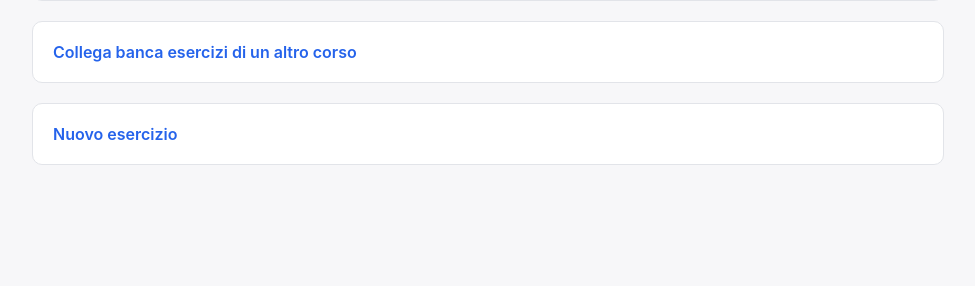
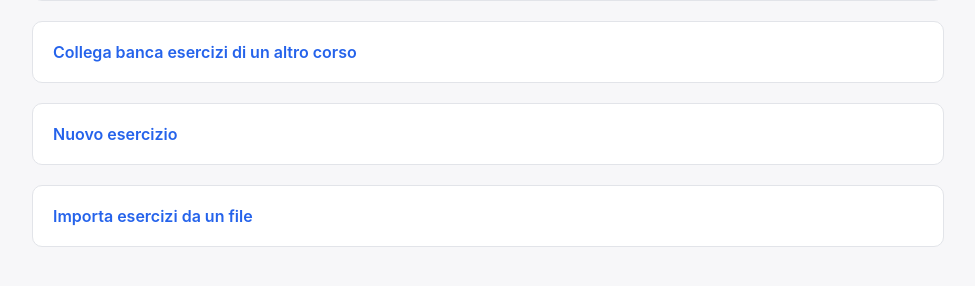
Before and after one commit to danieleangella/esamix, a FastAPI app: page /corsi/1/esercizi in a window 1280 px wide. Shown: the part 345-631 px from the top of the page, without its empty margins (152-1127 px from the left). Run offline with FastAPI, Linux system fonts and the light colour scheme; data that the repository does not hold is empty.

Commit message:
Import esercizi dalla banca del corso, autocomplete studenti e conferma sulla rimozione esercizio
- Import di esercizi da file JSON ora disponibile anche dalla scheda Esercizi
  del corso (non solo dalla pagina di un appello): crea gli esercizi nella
  banca senza assegnarli a nessun appello.
- La ricerca nella scheda Studenti di un corso suggerisce ora autocompletamenti
  (stesso meccanismo già usato altrove nell'app).
- Il pulsante "Rimuovi" di un esercizio assegnato a un appello è ora rosso e
  chiede conferma prima di procedere.

Co-Authored-By: Claude Sonnet 5 <noreply@anthropic.com>

```diff
--- a/quizesame/main.py
+++ b/quizesame/main.py
@@ -558,6 +558,43 @@ def esporta_esercizi(tag: str, appello_id: int):
     )
 
 
+@app.post("/corsi/{tag}/esercizi/importa-json", response_class=HTMLResponse)
+async def importa_esercizi_json_banca(request: Request, tag: str, file: UploadFile = File(...)):
+    try:
+        contenuto_bytes = await file.read()
+        contenuto = json.loads(contenuto_bytes.decode("utf-8"))
+        candidati = esercizi_service.anteprima_importa_json(tag, contenuto)
+    except ValueError as e:
+        return flash_redirect(f"/corsi/{tag}/esercizi", str(e), "error")
+    except Exception as e:
+        return flash_redirect(f"/corsi/{tag}/esercizi", f"File non valido: {e}", "error")
+    if not candidati:
+        return flash_redirect(f"/corsi/{tag}/esercizi", "Il file non contiene esercizi", "error")
+    corso = corsi_service.get_corso(tag)
+    return templates.TemplateResponse(request, "esercizi_importa_conferma.html", {
+        "corso": corso, "appello": None, "candidati": candidati,
+        "dati_json": json.dumps(contenuto, ensure_ascii=False),
+    })
+
+
+@app.post("/corsi/{tag}/esercizi/importa-json/conferma")
+async def importa_esercizi_json_banca_conferma(tag: str, request: Request):
+    form = await request.form()
+    try:
+        contenuto = json.loads(form.get("dati_json") or "{}")
+        candidati = esercizi_service.anteprima_importa_json(tag, contenuto)
+        indici_scelti = {int(i) for i in form.getlist("importa_idx")}
+        scelti = [c for i, c in enumerate(candidati) if i in indici_scelti]
+        if not scelti:
+            return flash_redirect(f"/corsi/{tag}/esercizi", "Nessun esercizio selezionato per l'import", "error")
+        n = esercizi_service.importa_json_banca(tag, scelti)
+    except ValueError as e:
+        return flash_redirect(f"/corsi/{tag}/esercizi", str(e), "error")
+    except Exception as e:
+        return flash_redirect(f"/corsi/{tag}/esercizi", f"Errore import: {e}", "error")
+    return flash_redirect(f"/corsi/{tag}/esercizi", f"Importati {n} esercizi dal file")
+
+
 @app.post("/corsi/{tag}/appelli/{appello_id}/esercizi/importa-json", response_class=HTMLResponse)
 async def importa_esercizi_json(request: Request, tag: str, appello_id: int, file: UploadFile = File(...)):
     try:
--- a/quizesame/templates/appello_detail.html
+++ b/quizesame/templates/appello_detail.html
@@ -108,8 +108,9 @@
       </td>
       <td style="white-space:nowrap">
         <button type="button" class="secondary btn-modifica-assegnato" data-esercizio="{{ e.id }}">Modifica</button>
-        <form class="inline" method="post" action="/corsi/{{ corso.tag }}/appelli/{{ appello.id }}/esercizi/{{ e.id }}/rimuovi">
-          <button type="submit" class="secondary">Rimuovi</button>
+        <form class="inline" method="post" action="/corsi/{{ corso.tag }}/appelli/{{ appello.id }}/esercizi/{{ e.id }}/rimuovi"
+              onsubmit="return confirm('Rimuovere l\'esercizio {{ e.nome or ('#' ~ e.id) }} da questo appello?');">
+          <button type="submit" class="danger">Rimuovi</button>
         </form>
       </td>
     </tr>
--- a/quizesame/templates/esercizi.html
+++ b/quizesame/templates/esercizi.html
@@ -136,6 +136,15 @@
   </div>
 </details>
 
+<details class="card">
+  <summary>Importa esercizi da un file</summary>
+  <form method="post" action="/corsi/{{ corso.tag }}/esercizi/importa-json" enctype="multipart/form-data" style="margin-top:1rem">
+    <label>File esercizi.json</label>
+    <input type="file" name="file" accept=".json" required>
+    <button type="submit">Importa</button>
+  </form>
+</details>
+
 <script>
 (function () {
   // Anteprima e modifica si escludono a vicenda (una sola riga espansa alla volta, per
```
Also changed, not shown: quizesame/services/esercizi.py (+15 -0 lines), quizesame/templates/esercizi_importa_conferma.html (+7 -5 lines), quizesame/templates/studenti.html (+16 -1 lines).
